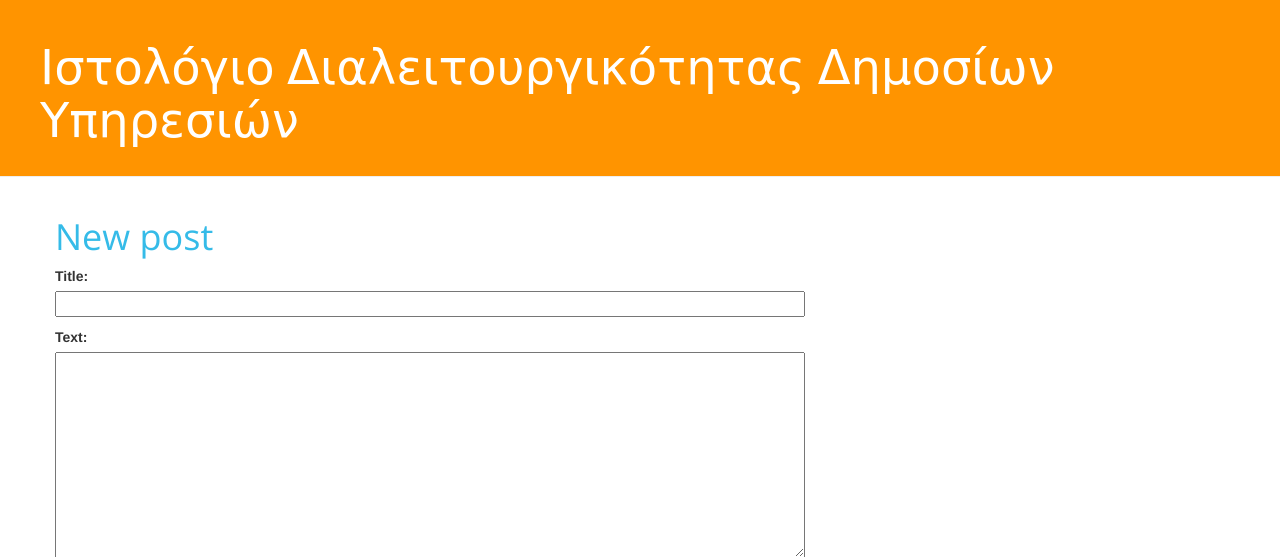
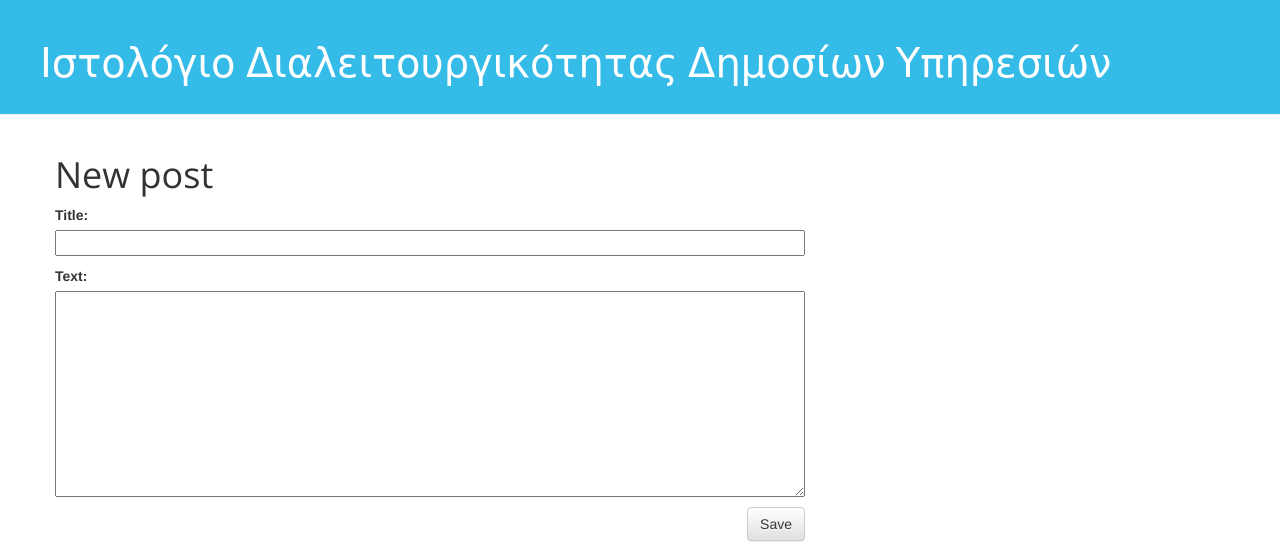
Before and after one commit to eloukou/imm-blog, a Django app: page /post/new/ in a window 1280 px wide. Shown: the top 557 px of the page. Run offline with Django 3.2, Linux system fonts and the light colour scheme; some libraries are stand-ins or nearby versions.

Commit message:
Modified css

```diff
--- a/blog/static/css/blog.css
+++ b/blog/static/css/blog.css
@@ -1,12 +1,12 @@
-.page-header {
-    background-color: #ff9400;
+ .page-header {
+    background-color: #35BBE8;
     margin-top: 0;
     padding: 20px 20px 20px 40px;
 }
 
 .page-header h1, .page-header h1 a, .page-header h1 a:visited, .page-header h1 a:active {
     color: #ffffff;
-    font-size: 36pt;
+    font-size: 30pt;
     text-decoration: none;
 }
 
@@ -15,7 +15,6 @@
 }
 
 h1, h2, h3, h4 {
-    color:#35BBE8;
     font-family: 'Open Sans', cursive;
 }
 
--- a/blog/templates/blog/base.html
+++ b/blog/templates/blog/base.html
@@ -1,7 +1,7 @@
 {% load staticfiles %}
 <html>
     <head>
-        <title>Eleni's blog</title>
+        <title>IMM-blog</title>
         <link rel="stylesheet" href="//maxcdn.bootstrapcdn.com/bootstrap/3.2.0/css/bootstrap.min.css">
         <link rel="stylesheet" href="//maxcdn.bootstrapcdn.com/bootstrap/3.2.0/css/bootstrap-theme.min.css">
         <link href="//fonts.googleapis.com/css?family=Open Sans&subset=latin,latin-ext" rel="stylesheet" type="text/css">
```
